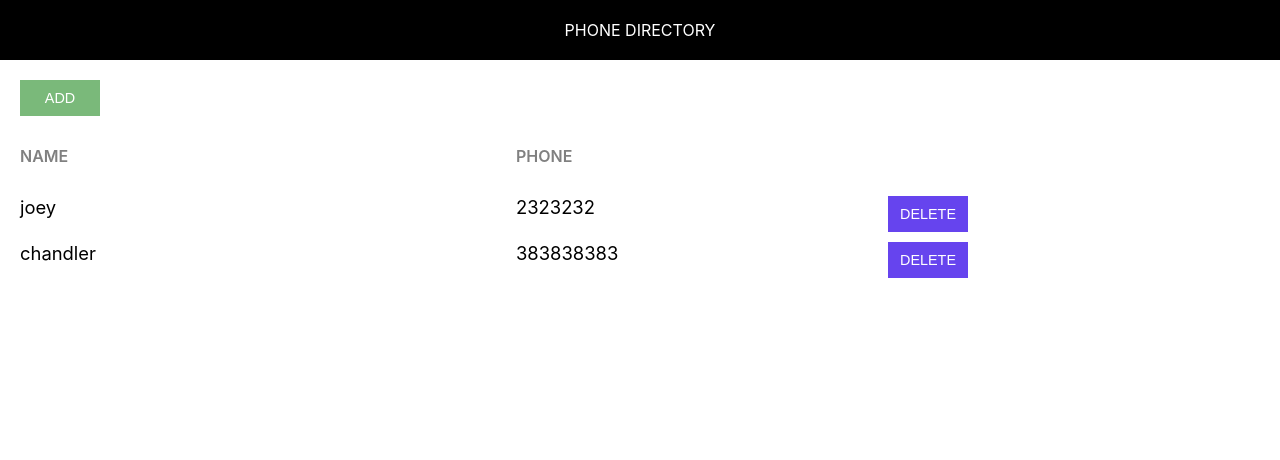
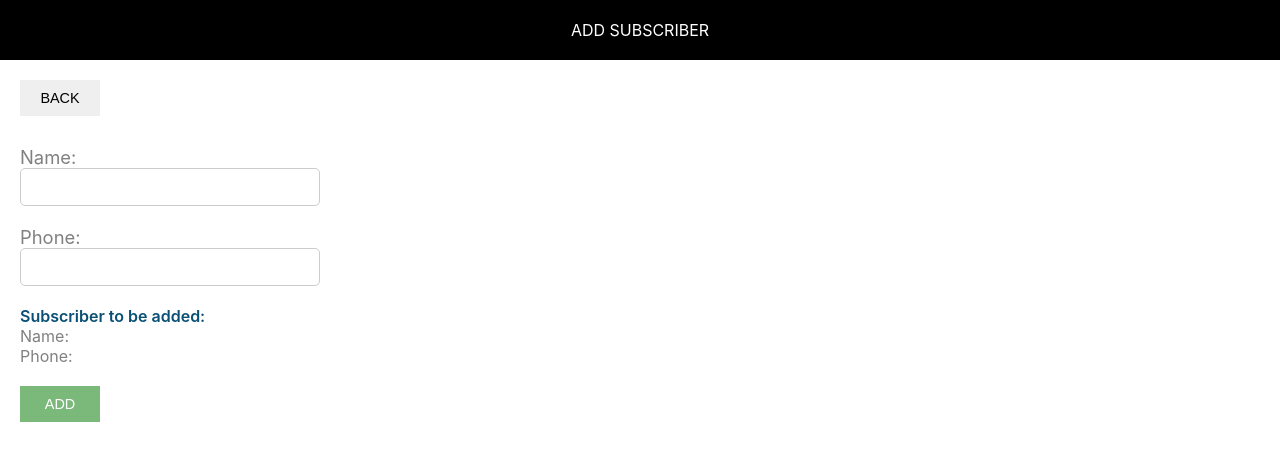
Before and after one commit to pavitkalra1/phone-directory, a React (Create React App) app: page / in a window 1280 px wide. Shown: the top 460 px of the page. Built offline with nearby package versions, Linux system fonts and the light colour scheme.

Commit message:
State: Added state in ‘AddSubscriber’ and ‘App’ components

```diff
--- a/src/AddSubscriber.js
+++ b/src/AddSubscriber.js
@@ -3,7 +3,22 @@
 import './AddSubscriber.css';
 
 class AddSusbscriber extends Component {
+    constructor() {
+        super();
+        this.state = {
+            id: 0,
+            name: '',
+            phone: ''
+        }
+    }
+
+    inputChangedHandler = (e) => {
+        const state = this.state;
+        state[e.target.name] = e.target.value;
+        this.setState(state);
+    }
     render() {
+        const {name, phone} = this.state;
         return (
             <div>
                 <Header heading="Add Subscriber" />
@@ -12,14 +27,14 @@
 
                     <form className="subscriber-form">
                         <label htmlFor="name" className="label-control">Name: </label><br/>
-                        <input id="name" type="text" className="input-control" name="name"/><br/><br/>
+                        <input id="name" type="text" className="input-control" name="name" onChange={this.inputChangedHandler}/><br/><br/>
                         <label htmlFor="phone" className="label-control">Phone: </label><br/>
-                        <input id="phone" type="text" className="input-control" name="phone"/><br/><br/>
+                        <input id="phone" type="text" className="input-control" name="phone" onChange={this.inputChangedHandler}/><br/><br/>
 
                         <div className="subscriber-info-container">
                             <span className="subscriber-to-add-heading">Subscriber to be added: </span><br/>
-                            <span className="subscriber-info">Name: </span><br/>
-                            <span className="subscriber-info">Phone: </span><br/>
+                            <span className="subscriber-info">Name: {name}</span><br/>
+                            <span className="subscriber-info">Phone: {phone}</span><br/>
                         </div>
 
                         <button type="submit" className="custom-btn add-btn">Add</button>
--- a/src/App.js
+++ b/src/App.js
@@ -3,20 +3,13 @@
 import './App.css';
 
 class App extends Component {
+  constructor() {
+    super();
+    this.state = {
+      subscribersListToShow: []
+    }
+  }
   render() {
-    let subscribers = [
-      {
-        id: 1,
-        name: "joey",
-        phone: "2323232"
-      },
-      {
-        id: 2,
-        name: "chandler",
-        phone: "383838383"
-      }
-    ];
-
     return (
       <div>
     <Header heading="Phone Directory" />
@@ -28,7 +21,7 @@
             <span className="grid-item phone-heading">Phone</span>
           </div>
           {
-            subscribers.map(sub => {
+             this.state.subscribersListToShow.map(sub => {
               return <div key={sub.id} className="grid-container">
                 <span className="grid-item">{sub.name}</span>
                 <span className="grid-item">{sub.phone}</span>
--- a/src/index.js
+++ b/src/index.js
@@ -5,7 +5,8 @@
 import * as serviceWorker from './serviceWorker';
 import AddSubscriber from './AddSubscriber';
 import './common/common.css';
-ReactDOM.render(<App />, document.getElementById('root'));
+ReactDOM.render(<AddSubscriber />, document.getElementById('root'));
+
 
 // If you want your app to work offline and load faster, you can change
 // unregister() to register() below. Note this comes with some pitfalls.
```
